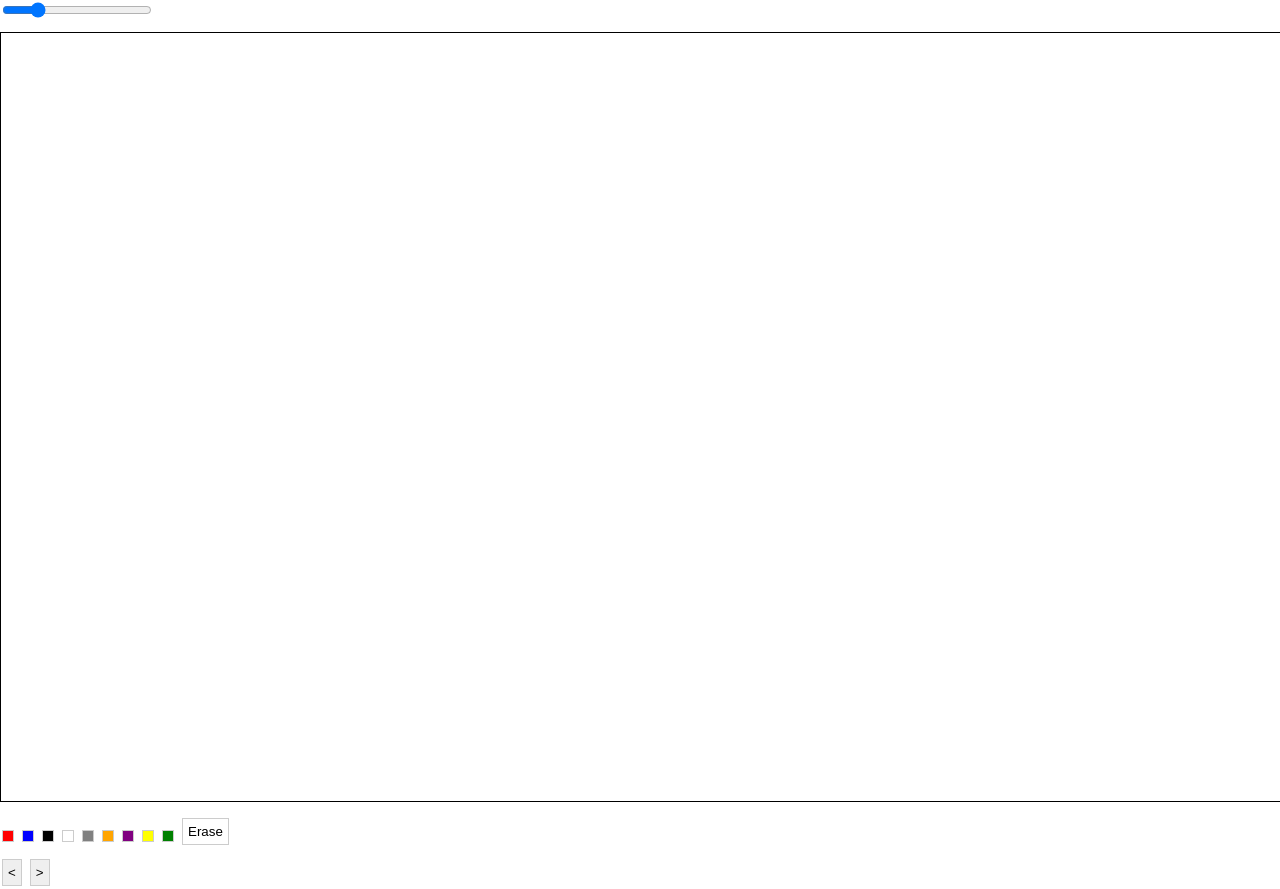
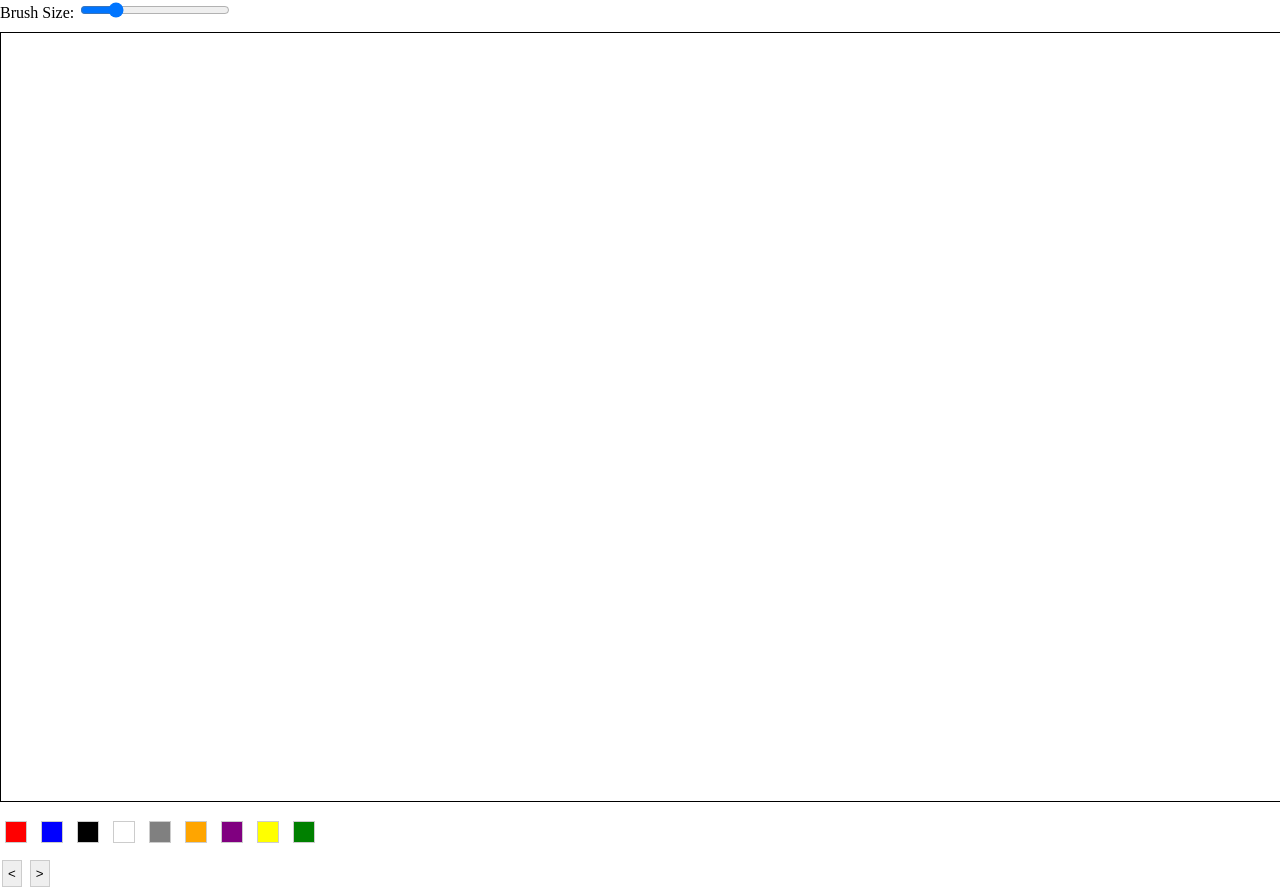
Before and after one commit to hplatt6/conflictanalysisbattery, a plain HTML site: page html_for_qualtrics.html in a window 1280 px wide. Drawn offline with Linux system fonts and the light colour scheme.

Commit message:
Remove erase button

```diff
--- a/html_for_qualtrics.html
+++ b/html_for_qualtrics.html
@@ -5,13 +5,14 @@
   <style>
     body { margin: 0; }
     #drawingCanvas { width: 100%; height: auto; aspect-ratio: 5/3; border: 1px solid #000; background-color: white; }
-    #colorButtons button { border: 1px solid #ccc; padding: 5px; margin: 2px; }
+    #colorButtons button { border: 1px solid #ccc; padding: 10px; margin: 5px; } /* Increased button size */
     #brushSizeSlider { width: 150px; }
     #undoRedoButtons button { border: 1px solid #ccc; padding: 5px; margin: 2px; }
   </style>
 </head>
 <body>
   <div id="brushSizeSliderContainer" style="margin-bottom: 10px;">
+    <label for="brushSizeSlider">Brush Size: </label>
     <input type="range" id="brushSizeSlider" min="1" max="20" value="5">
   </div>
   <canvas id="drawingCanvas"></canvas>
@@ -25,7 +26,6 @@
     <button data-color="purple" style="background-color: purple;"></button>
     <button data-color="yellow" style="background-color: yellow;"></button>
     <button data-color="green" style="background-color: green;"></button>
-    <button data-color="transparent" style="background-color: transparent;">Erase</button>
   </div>
   <div id="undoRedoButtons" style="margin-top: 10px;">
     <button id="undoButton">&lt;</button>
```
